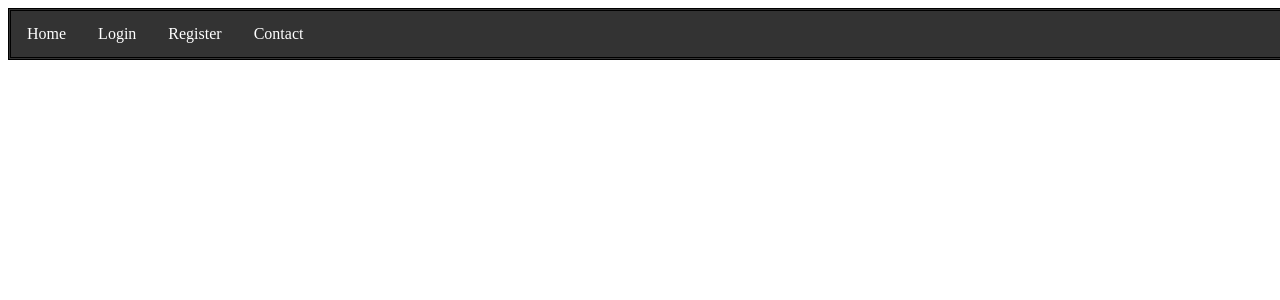
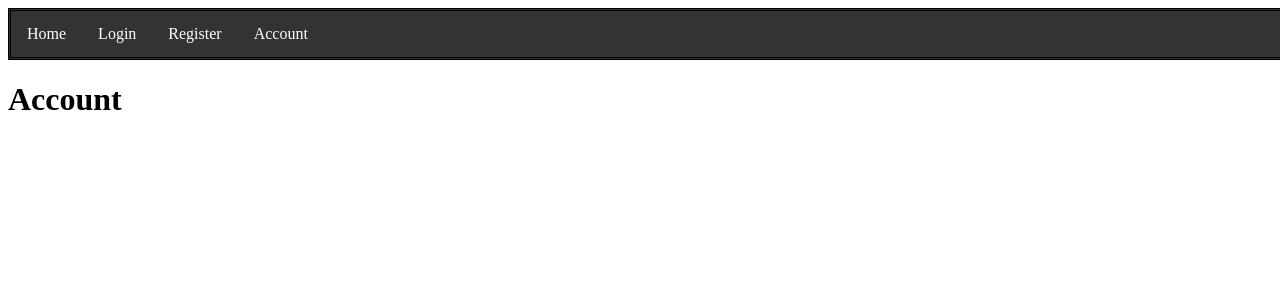
Before and after one commit to JConnectionLostW/Dog-Trainer-SE-G10, a React (Create React App) app in the folder dog-trainer/: page /Account in a window 1280 px wide. Shown: the top 300 px of the page. Built offline with nearby package versions, Linux system fonts and the light colour scheme.

Commit message:
added in a very bare bones account page file

```diff
--- a/dog-trainer/src/App.js
+++ b/dog-trainer/src/App.js
@@ -6,6 +6,7 @@ import Login from './Components/Login';
 import Register from './Components/Register';
 import HomePage from './Components/HomePage';
 import NavBar from './Components/Navbar';
+import Account from './Components/Account';
 
 function App() {
   return (
@@ -17,6 +18,7 @@ function App() {
               <Route path="/" element={<HomePage />}/>
               <Route path ="/Register" element={<Register />} />
               <Route path="/Login" element={<Login />} />
+              <Route path='/Account' element={<Account />} />
             </Routes>
         </Router>
       </div>
--- /dev/null
+++ b/dog-trainer/src/Components/Account.jsx
@@ -0,0 +1,12 @@
+import React from 'react'
+
+const Account = () => {
+  return (
+    <div>
+        <h1>Account</h1>
+
+    </div>
+  )
+}
+
+export default Account;
--- a/dog-trainer/src/Components/Navbar.jsx
+++ b/dog-trainer/src/Components/Navbar.jsx
@@ -7,7 +7,7 @@ const NavBar = () => (
             <li className="p.opensans"><a href = "/">Home</a></li>
             <li className="p.opensans"><a href = "/Login">Login</a></li>
             <li className="p.opensans"><a href = "/Register">Register</a></li>
-            <li className="p.opensans"><a href = "/contact">Contact</a></li>
+            <li className="p.opensans"><a href = "/Account">Account</a></li>
         </ul>
     </nav>
 )
```
